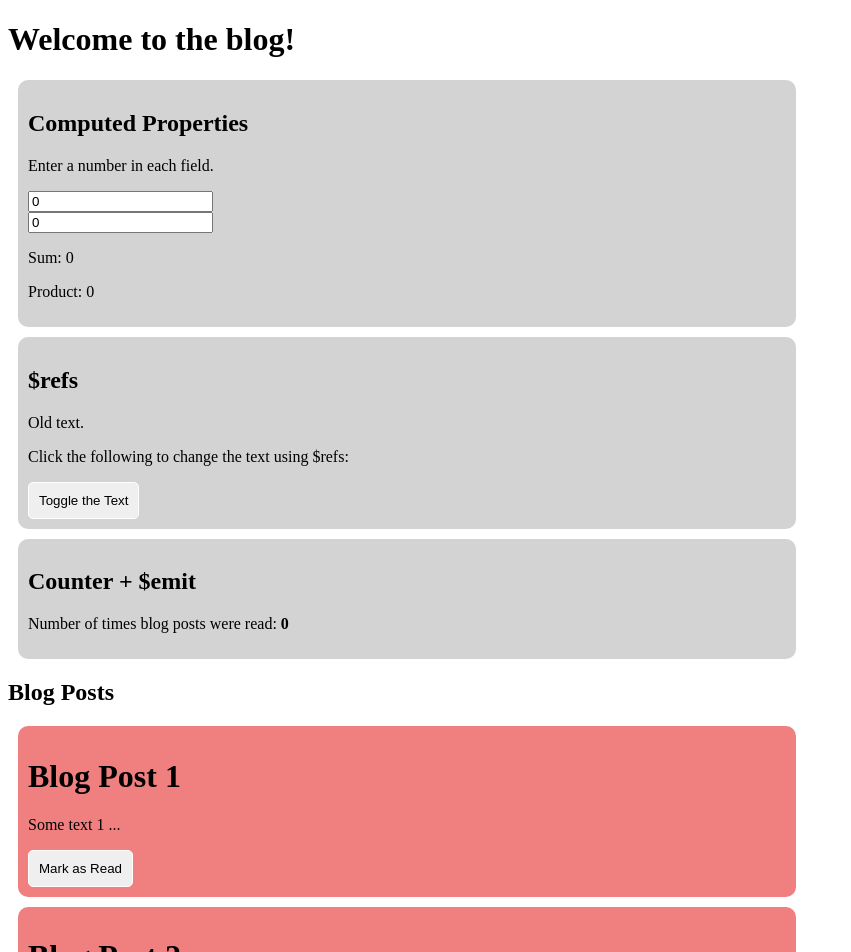
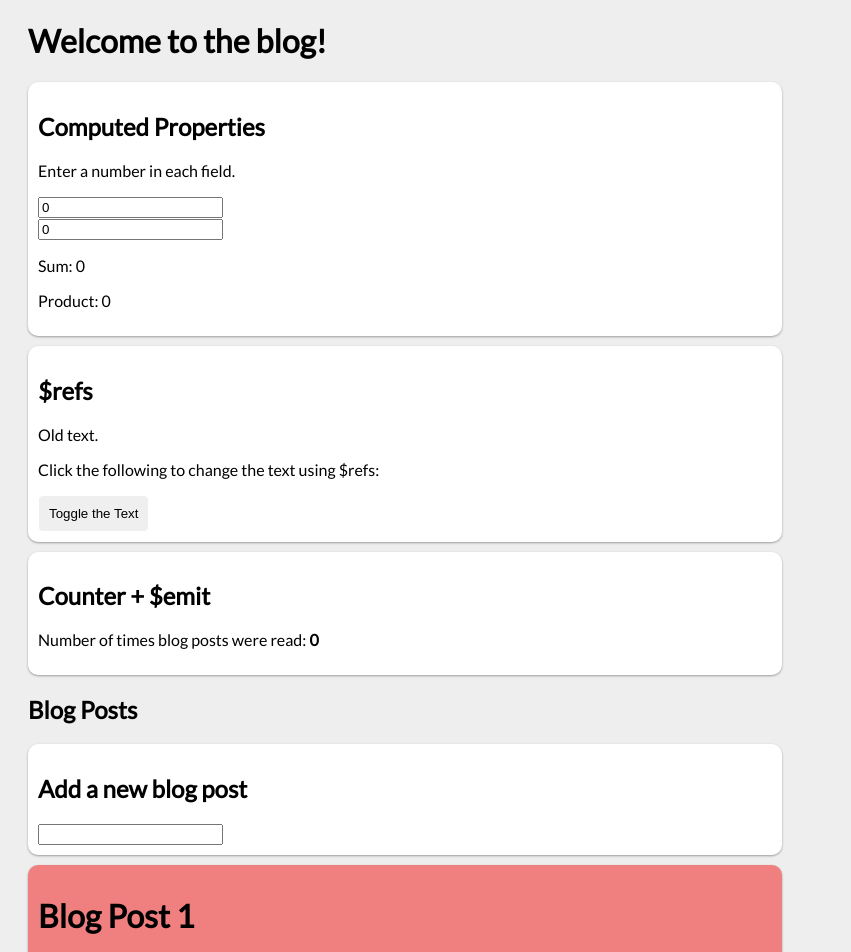
Before and after one commit to jadeleafmoon/vue3-playground, a Vue app: page / in a window 1280 px wide. Shown: the top 952 px of the page, without its empty margins (0-851 px from the left). Built offline with nearby package versions, Linux system fonts and the light colour scheme.

Commit message:
feat: change theme

```diff
--- a/public/index.html
+++ b/public/index.html
@@ -1,17 +1,28 @@
 <!DOCTYPE html>
 <html lang="">
+
 <head>
   <meta charset="utf-8">
   <meta http-equiv="X-UA-Compatible" content="IE=edge">
   <meta name="viewport" content="width=device-width,initial-scale=1.0">
   <link rel="icon" href="<%= BASE_URL %>favicon.ico">
-    <title><%= htmlWebpackPlugin.options.title %></title>
+
+  <link rel="preconnect" href="https://fonts.googleapis.com">
+  <link rel="preconnect" href="https://fonts.gstatic.com" crossorigin>
+  <link href="https://fonts.googleapis.com/css2?family=Lato:ital,wght@0,300;0,400;1,300;1,400&display=swap"
+    rel="stylesheet">
+  <title>
+    <%= htmlWebpackPlugin.options.title %>
+  </title>
 </head>
+
 <body>
   <noscript>
-      <strong>We're sorry but <%= htmlWebpackPlugin.options.title %> doesn't work properly without JavaScript enabled. Please enable it to continue.</strong>
+    <strong>We're sorry but <%= htmlWebpackPlugin.options.title %> doesn't work properly without JavaScript enabled.
+        Please enable it to continue.</strong>
   </noscript>
   <div id="app"></div>
   <!-- built files will be auto injected -->
 </body>
+
 </html>
--- a/src/App.vue
+++ b/src/App.vue
@@ -1,7 +1,7 @@
 <template>
   <h1>Welcome to the blog!</h1>
 
-  <div class="experiment">
+  <div class="experiment card">
     <h2>Computed Properties</h2>
     <p>Enter a number in each field.</p>
     <input v-model="num1" type="number"/>
@@ -11,20 +11,26 @@
     <p>Product: {{ product }}</p>
   </div>
 
-  <div class="experiment">
+  <div class="experiment card">
     <h2>$refs</h2>
     <p ref="myRef">Old text.</p>
     <p>Click the following to change the text using $refs:</p>
     <button @click="toggleText">Toggle the Text</button>
   </div>
 
-  <div class="experiment">
+  <div class="experiment card">
     <h2>Counter + $emit</h2>
     <p>Number of times blog posts were read: <strong>{{ blogsRead }}</strong></p>
   </div>
 
   <div>
     <h2>Blog Posts</h2>
+
+    <div class="experiment card">
+      <h2>Add a new blog post</h2>
+      <input type="textarea"/>
+    </div>
+
     <BlogPost
       v-for="blogPost in blogPosts"
       :blogPost="blogPost"
@@ -79,6 +85,18 @@ export default {
 
 <style>
 
+body {
+  font-family: 'Lato', sans-serif;
+  background: #eee;
+
+}
+
+#app {
+
+  margin: 20px;
+
+}
+
 button {
   border-radius: 5px;
   padding: 10px 10px;
@@ -90,12 +108,19 @@ button:hover {
   background-color: lightcyan;
 }
 
-.experiment {
-  background-color: lightgray;
-  margin: 10px;
+.card {
+  margin-top: 10px;
   padding: 10px;
   border-radius: 10px;
   max-width: 60%;
+
+  box-shadow: rgba(0, 0, 0, 0.12) 0px 1px 3px, rgba(0, 0, 0, 0.24) 0px 1px 2px;
+}
+
+
+.experiment {
+  background-color: white;
+
 }
 
 
--- a/src/components/BlogPost.vue
+++ b/src/components/BlogPost.vue
@@ -1,5 +1,5 @@
 <template>
-  <div class="post">
+  <div class="post card">
     <h1> {{ blogPost.title }} </h1>
     <p> {{ blogPost.text }} </p>
     <button @click="handleMarkAsRead">Mark as Read</button>
@@ -23,9 +23,5 @@ export default {
 
 .post {
   background-color: lightcoral;
-  margin: 10px;
-  padding: 10px;
-  border-radius: 10px;
-  max-width: 60%;
 }
 </style>
```
Lines whose indentation alone changed are shown as unchanged.
